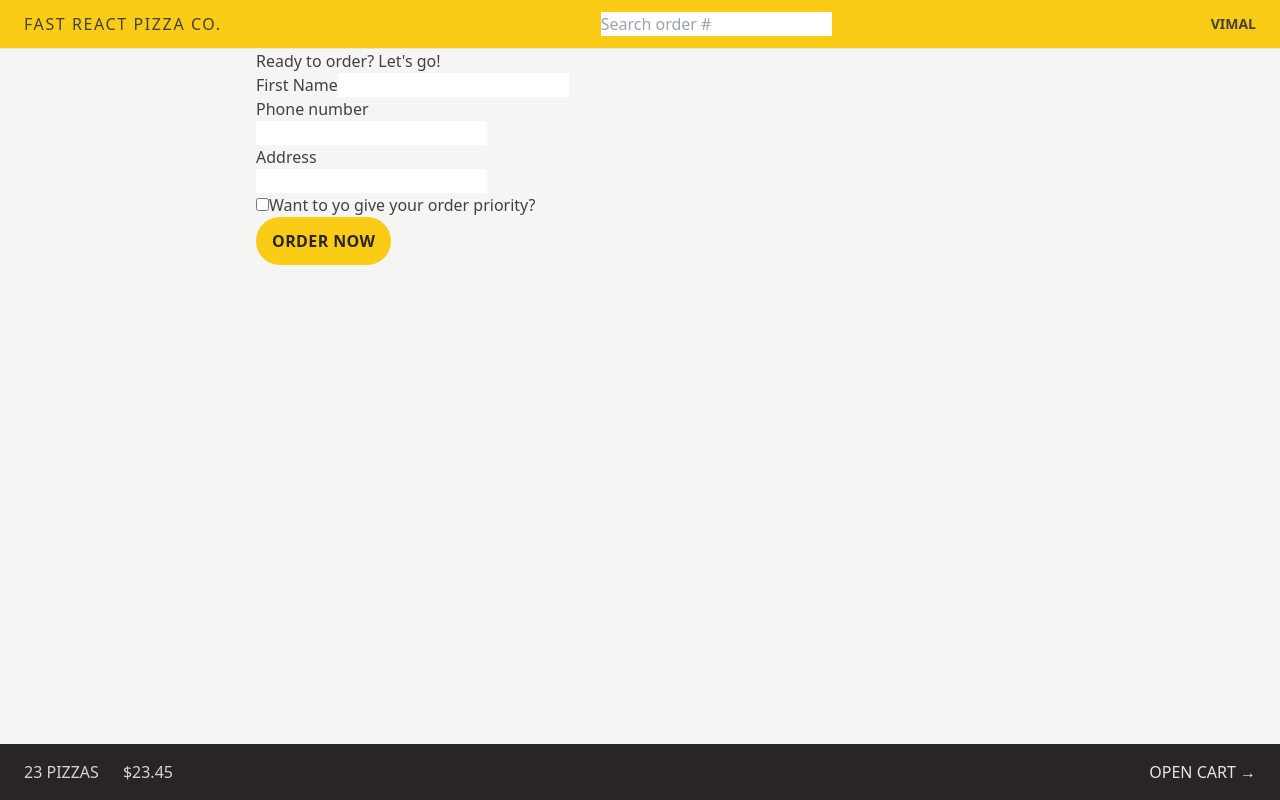
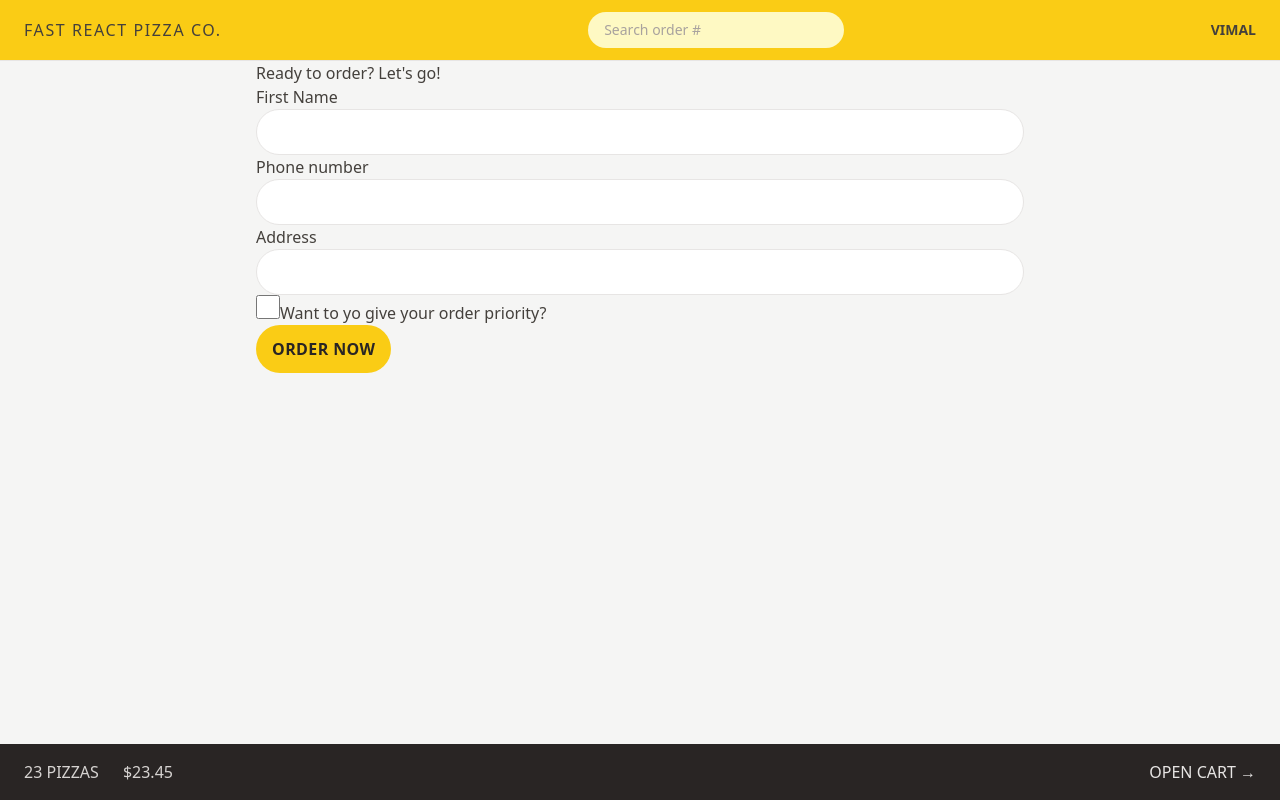
Before and after one commit to vimal573/React-Fast-react-pizza, a React (Vite) app: page /order/new in a window 1280 px wide. Built offline with nearby package versions, Linux system fonts and the light colour scheme.

Commit message:
Styling Form Elements

```diff
--- a/src/features/order/CreateOrder.jsx
+++ b/src/features/order/CreateOrder.jsx
@@ -52,13 +52,13 @@
       <Form method="POST">
         <div>
           <label>First Name</label>
-          <input type="text" name="customer" required />
+          <input className="input" type="text" name="customer" required />
         </div>
 
         <div>
           <label>Phone number</label>
           <div>
-            <input type="tel" name="phone" required />
+            <input className="input" type="tel" name="phone" required />
           </div>
           {formErrors?.phone && <p>{formErrors.phone}</p>}
         </div>
@@ -66,12 +66,13 @@
         <div>
           <label>Address</label>
           <div>
-            <input type="text" name="address" required />
+            <input className="input" type="text" name="address" required />
           </div>
         </div>
 
         <div>
           <input
+            className="h-6 w-6 accent-yellow-400 focus:outline-none focus:ring focus:ring-yellow-400 focus:ring-offset-2"
             type="checkbox"
             name="priority"
             id="priority"
--- a/src/features/order/SearchOrder.jsx
+++ b/src/features/order/SearchOrder.jsx
@@ -17,7 +17,8 @@
       <input
         placeholder="Search order #"
         value={query}
-        onChange={e => setQuery(e.target.value)}
+        onChange={(e) => setQuery(e.target.value)}
+        className="w-full rounded-full bg-yellow-100 px-4 py-2 text-sm transition-all duration-300 placeholder:text-stone-400 focus:outline-none focus:ring focus:ring-yellow-500 focus:ring-opacity-50 sm:w-64 sm:focus:w-72"
       />
     </form>
   );
--- a/src/index.css
+++ b/src/index.css
@@ -1,6 +1,12 @@
 @tailwind base;
 @tailwind components;
 @tailwind utilities;
+
+@layer components {
+  .input {
+    @apply w-full rounded-full border border-stone-200 px-4 py-2 text-sm transition-all duration-300 placeholder:text-stone-400 focus:outline-none focus:ring focus:ring-yellow-400 md:px-6 md:py-3;
+  }
+}
 
 /* body {
   font-family: system-ui, -apple-system, BlinkMacSystemFont, 'Segoe UI', Roboto,
@@ -21,22 +27,37 @@
   width: 45px;
   aspect-ratio: 0.75;
   --c: no-repeat linear-gradient(#333 0 0);
-  background: var(--c) 0% 50%, var(--c) 50% 50%, var(--c) 100% 50%;
+  background:
+    var(--c) 0% 50%,
+    var(--c) 50% 50%,
+    var(--c) 100% 50%;
   background-size: 20% 50%;
   animation: loading 1s infinite linear;
 }
 
 @keyframes loading {
   20% {
-    background-position: 0% 0%, 50% 50%, 100% 50%;
+    background-position:
+      0% 0%,
+      50% 50%,
+      100% 50%;
   }
   40% {
-    background-position: 0% 100%, 50% 0%, 100% 50%;
+    background-position:
+      0% 100%,
+      50% 0%,
+      100% 50%;
   }
   60% {
-    background-position: 0% 50%, 50% 100%, 100% 0%;
+    background-position:
+      0% 50%,
+      50% 100%,
+      100% 0%;
   }
   80% {
-    background-position: 0% 50%, 50% 50%, 100% 100%;
+    background-position:
+      0% 50%,
+      50% 50%,
+      100% 100%;
   }
 }
```
